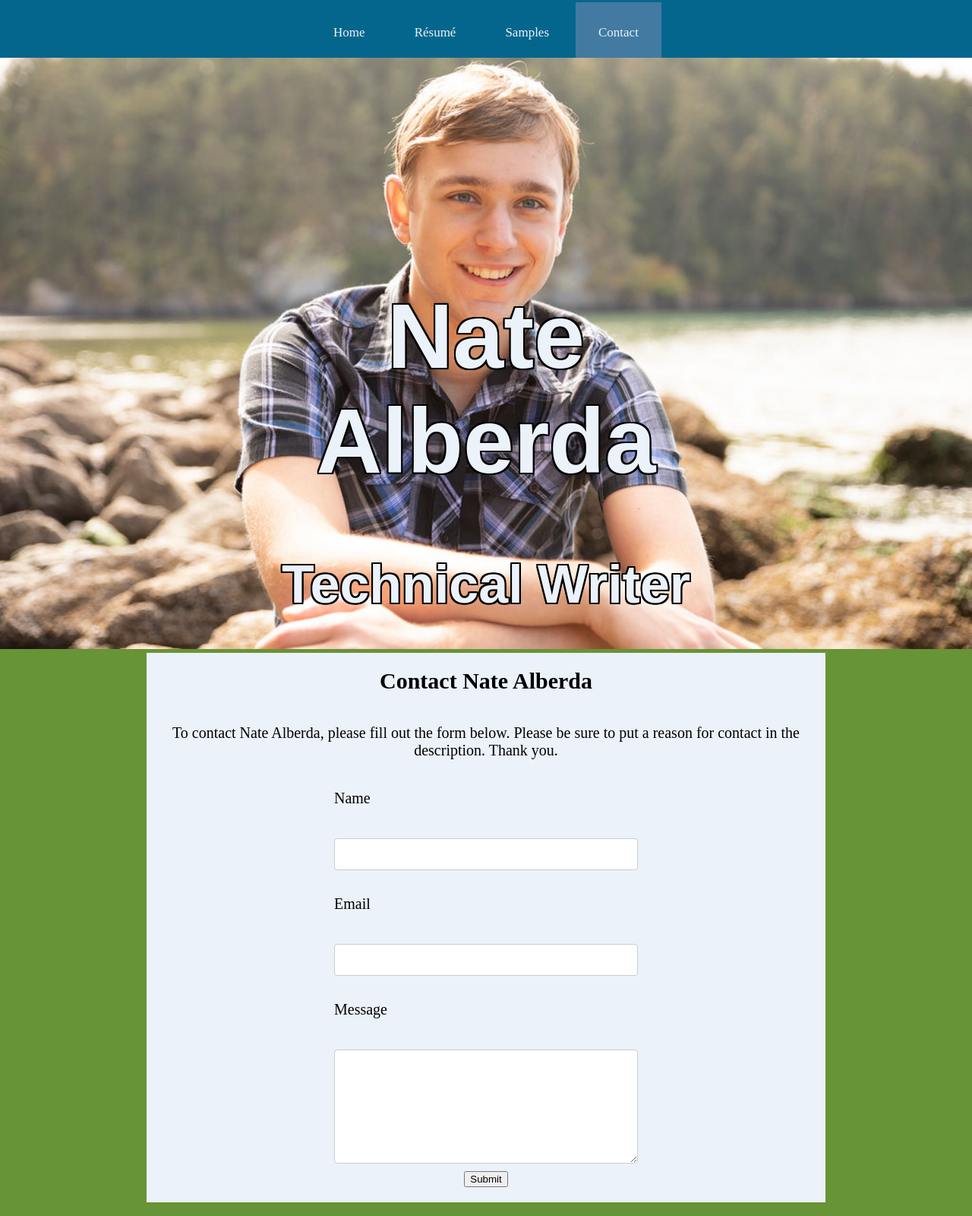
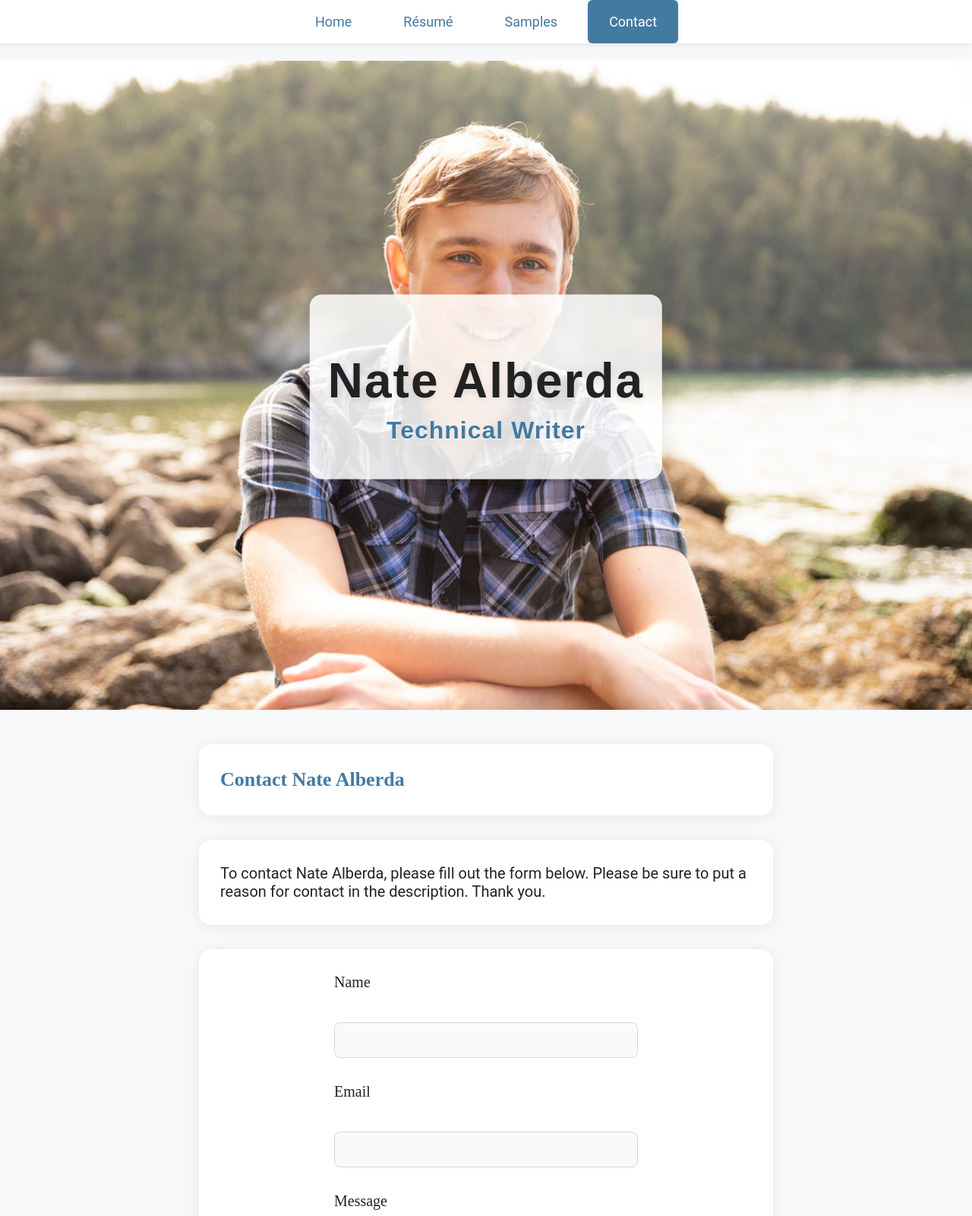
Before and after one commit to BACON8ER-GAMER/technical_writing_portfolio, a plain HTML site: page contact.html in a window 1280 px wide. Shown: the top 1600 px of the page at 76% size. Drawn offline with Linux system fonts and the light colour scheme.

Commit message:
Made some overall changes to the website aesthetic.

```diff
--- a/styles.css
+++ b/styles.css
@@ -1,3 +1,76 @@
+/* Responsive design for mobile devices */
+@media (max-width: 700px) {
+  body {
+    font-size: 16px;
+  }
+  h1 {
+    font-size: 48px;
+    padding-top: 100px;
+  }
+  h2 {
+    font-size: 32px;
+  }
+  .container {
+    padding: 0;
+  }
+  .centered {
+    position: static;
+    transform: none;
+    outline-width: 2px;
+    margin: 20px 0 0 0;
+  }
+  .wordcontainer, h3.wordcontainer {
+    width: 98%;
+    padding: 10px;
+    font-size: 16px;
+  }
+  .about-img-left {
+    float: none;
+    display: block;
+    margin: 0 auto 10px auto;
+    width: 90%;
+    max-width: 250px;
+  }
+  img.container, .blurred-background {
+    width: 100vw !important;
+    height: auto !important;
+    min-width: 0;
+    max-width: 100vw;
+  }
+  .topnav {
+    height: auto;
+    padding: 10px 0;
+    font-size: 14px;
+  }
+  .topnav a {
+    display: block;
+    padding: 10px 0;
+    font-size: 16px;
+  }
+  form.wordcontainer label,
+  form.wordcontainer input,
+  form.wordcontainer textarea {
+    width: 98%;
+    max-width: 98vw;
+    font-size: 16px;
+  }
+  input[type=text],
+  input[type=email],
+  textarea {
+    width: 98% !important;
+    min-width: 0;
+    font-size: 16px;
+  }
+}
+/* Float the about image left in the about paragraph */
+.about-img-left {
+  float: left;
+  width: 200px;
+  max-width: 40%;
+  margin-right: 20px;
+  margin-bottom: 10px;
+  box-shadow: 0 2px 8px rgba(0,0,0,0.15);
+}
 form.wordcontainer {
   display: flex;
   flex-direction: column;
@@ -23,90 +96,95 @@ form.wordcontainer textarea {
 @import url('https://fonts.googleapis.com/css2?family=Roboto:wght@400;700&display=swap');
 
 h1 {
-    padding: 300px 00px 0px 0px;
+    margin-top: 60px;
+    margin-bottom: 10px;
     font-family: 'Raleway', sans-serif;
     text-align: center;
-    font-size: 120px;
-    color: #ebf2fa;
+    font-size: 64px;
+    color: #222;
     opacity: 1;
-    font-weight: bold;
+    font-weight: 700;
+    letter-spacing: 2px;
     text-shadow:
-      -2px -2px 0 #000,
-      2px -2px 0 #000,
-      -2px 2px 0 #000,
-      2px 2px 0 #000,
-      0px 2px 0 #000,
-      2px 0px 0 #000,
-      0px -2px 0 #000,
-      -2px 0px 0 #000;
+      0 2px 8px rgba(0,0,0,0.10),
+      0 1px 0 #fff;
+    background: none;
+    border-radius: 12px;
 }
 
 h2 {
-    padding: 0px 0px 0px 0px;
+    margin-top: 0;
+    margin-bottom: 30px;
     font-family: 'Raleway', sans-serif;
     text-align: center;
-    font-size: 70px;
-    color: #ebf2fa;
+    font-size: 32px;
+    color: #427aa1;
     opacity: 1;
-    font-weight: bold;
-    text-shadow:
-      -2px -2px 0 #000,
-      2px -2px 0 #000,
-      -2px 2px 0 #000,
-      2px 2px 0 #000,
-      0px 2px 0 #000,
-      2px 0px 0 #000,
-      0px -2px 0 #000,
-      -2px 0px 0 #000;
+    font-weight: 600;
+    letter-spacing: 1px;
+    text-shadow: 0 1px 0 #fff;
+    background: none;
+    border-radius: 8px;
 }
 
 body {
-    font-family: 'Merriweather', serif;
-    text-align: center;
-    background-color: #679436;
+    font-family: 'Roboto', 'Merriweather', serif;
+    background: #f6f8fa;
     margin: 0;
     font-size: 20px;
+    color: #222;
+    min-height: 100vh;
+    -webkit-font-smoothing: antialiased;
+    -moz-osx-font-smoothing: grayscale;
 }
 
 .topnav {
   overflow: hidden;
-  background-color: #05668d;
+  background: #fff;
+  box-shadow: 0 2px 8px rgba(0,0,0,0.08);
   position: fixed;
   top: 0;
   left: 0;
   width: 100%;
-  height: 2%;
-  padding: 30px 0px;
+  padding: 0 0 0 0;
   z-index: 9999;
+  display: flex;
+  justify-content: center;
+  align-items: center;
 }
 
 .topnav a {
-  float: center;
-  color: #ebf2fa;
+  color: #427aa1;
   text-align: center;
-  font-family: 'Merriweather', serif;
-  padding: 30px 30px;
+  font-family: 'Roboto', 'Merriweather', serif;
+  padding: 18px 28px;
   text-decoration: none;
-  font-size: 17px;
+  font-size: 18px;
+  border-radius: 6px;
+  margin: 0 6px;
+  transition: background 0.2s, color 0.2s, box-shadow 0.2s;
 }
 
 .topnav a:hover {
-  background-color: #679436;
-  color: #ebf2fa;
+  background: #427aa1;
+  color: #fff;
+  box-shadow: 0 2px 8px rgba(66,122,161,0.10);
 }
 
 .topnav a.active {
-  background-color: #427aa1;
-  color: #ebf2fa;
+  background: #427aa1;
+  color: #fff;
+
+  box-shadow: 0 2px 8px rgba(66,122,161,0.15);
 }
 
 .container {
   position: relative;
   text-align: center;
-  background-position: center;
-  background-repeat: no-repeat;
-  background-size: cover;
-  padding: 0px 0px 0px 0px;
+  background: none;
+  padding: 0;
+  margin-top: 80px;
+  margin-bottom: 40px;
 }
 
 .centered {
@@ -114,9 +192,15 @@ body {
   top: 50%;
   left: 50%;
   transform: translate(-50%, -50%);
-  color: black;
-  outline: 5px black;
-  backdrop-filter: blur(100%);
+  color: #222;
+  outline: none;
+  background: rgba(255,255,255,0.85);
+  border-radius: 16px;
+  box-shadow: 0 4px 24px rgba(0,0,0,0.10);
+  padding: 16px 24px;
+  min-width: 0;
+  max-width: 90vw;
+  z-index: 2;
 }
 
 .background {
@@ -126,22 +210,26 @@ body {
 }
 
 .wordcontainer {
-  margin: auto;
-  padding: 20px;
-  text-align: center;
-  width: 66.66%;
+  margin: 32px auto;
+  padding: 32px 28px;
+  text-align: left;
+  width: 90%;
+  max-width: 700px;
   word-wrap: break-word;
-  background-color: #ebf2fa;
+  background: #fff;
+  border-radius: 16px;
+  box-shadow: 0 2px 16px rgba(0,0,0,0.07);
 }
 
 h3 {
-  font-family: 'Merriweather', serif;
-  font-size: 30px;
-  color: #000000;
-  text-align: center;
-  width: 66.66%;
-  word-wrap: break-word;
-  background-color: #ebf2fa;
+  font-family: 'Raleway', 'Merriweather', serif;
+  font-size: 26px;
+  color: #427aa1;
+  text-align: left;
+  width: 100%;
+  margin-bottom: 12px;
+  background: none;
+  font-weight: 700;
 }
 
 ul {
@@ -161,25 +249,56 @@ img.container {
 
 input[type=text],
 input[type=email] {
-  width: 50%;
-  padding: 12px 20px;
-  border: 1px solid #ccc;
-  border-radius: 4px;
-  resize: vertical;
-  margin: 8px 0;
+  width: 100%;
+  padding: 12px 16px;
+  border: 1px solid #d1d5db;
+  border-radius: 8px;
+  margin: 8px 0 16px 0;
   box-sizing: border-box;
   text-align: left;
+  font-size: 18px;
+  background: #f8fafc;
+  transition: border 0.2s, box-shadow 0.2s;
+}
+input[type=text]:focus,
+input[type=email]:focus {
+  border: 1.5px solid #427aa1;
+  box-shadow: 0 2px 8px rgba(66,122,161,0.10);
 }
 
 textarea {
-  width: 50%;
-  height: 150px;
-  padding: 12px 20px;
+  width: 100%;
+  height: 120px;
+  padding: 12px 16px;
   box-sizing: border-box;
-  border: 1px solid #ccc;
-  border-radius: 4px;
-  font-size: 16px;
+  border: 1px solid #d1d5db;
+  border-radius: 8px;
+  font-size: 18px;
   resize: vertical;
-  margin: 8px 0;
+  margin: 8px 0 16px 0;
   text-align: left;
+  background: #f8fafc;
+  transition: border 0.2s, box-shadow 0.2s;
 }
+textarea:focus {
+  border: 1.5px solid #427aa1;
+  box-shadow: 0 2px 8px rgba(66,122,161,0.10);
+}
+button, input[type=submit] {
+  background: #427aa1;
+  color: #fff;
+  border: none;
+  border-radius: 8px;
+  padding: 12px 32px;
+  font-size: 18px;
+  font-family: 'Raleway', 'Roboto', sans-serif;
+  font-weight: 600;
+  cursor: pointer;
+  box-shadow: 0 2px 8px rgba(66,122,161,0.10);
+  margin-top: 8px;
+  transition: background 0.2s, box-shadow 0.2s;
+}
+button:hover, input[type=submit]:hover {
+  background: #05668d;
+  box-shadow: 0 4px 16px rgba(5,102,141,0.12);
+}
```
Also changed, not shown: index.html (+5 -1 lines).
